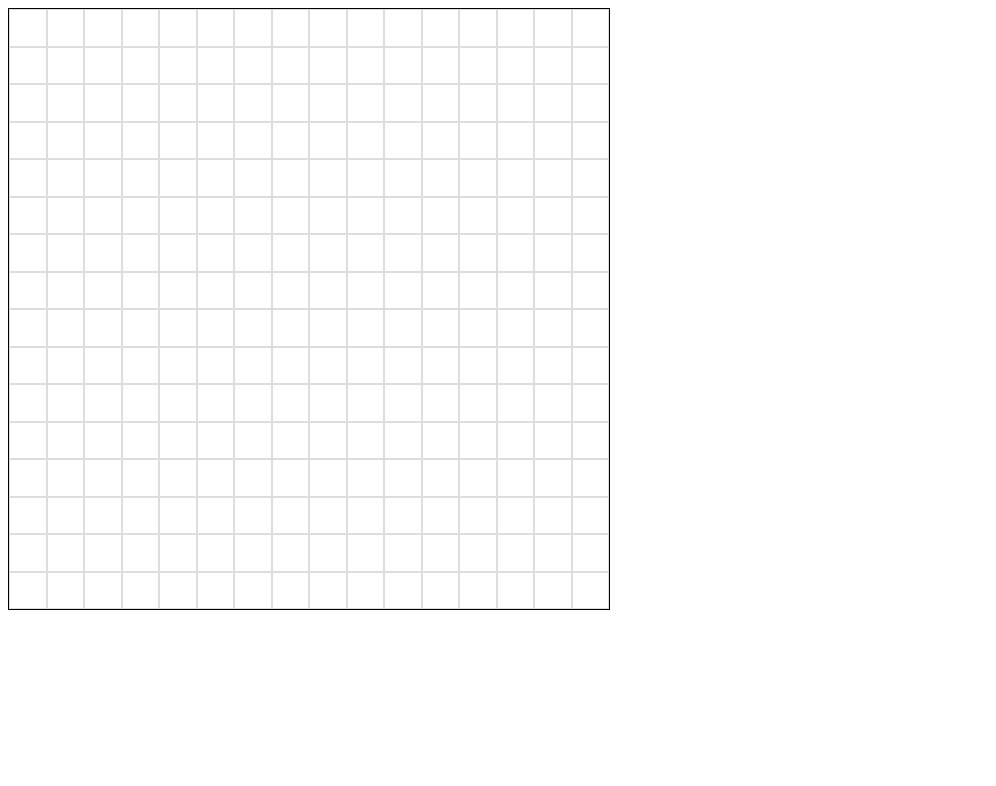
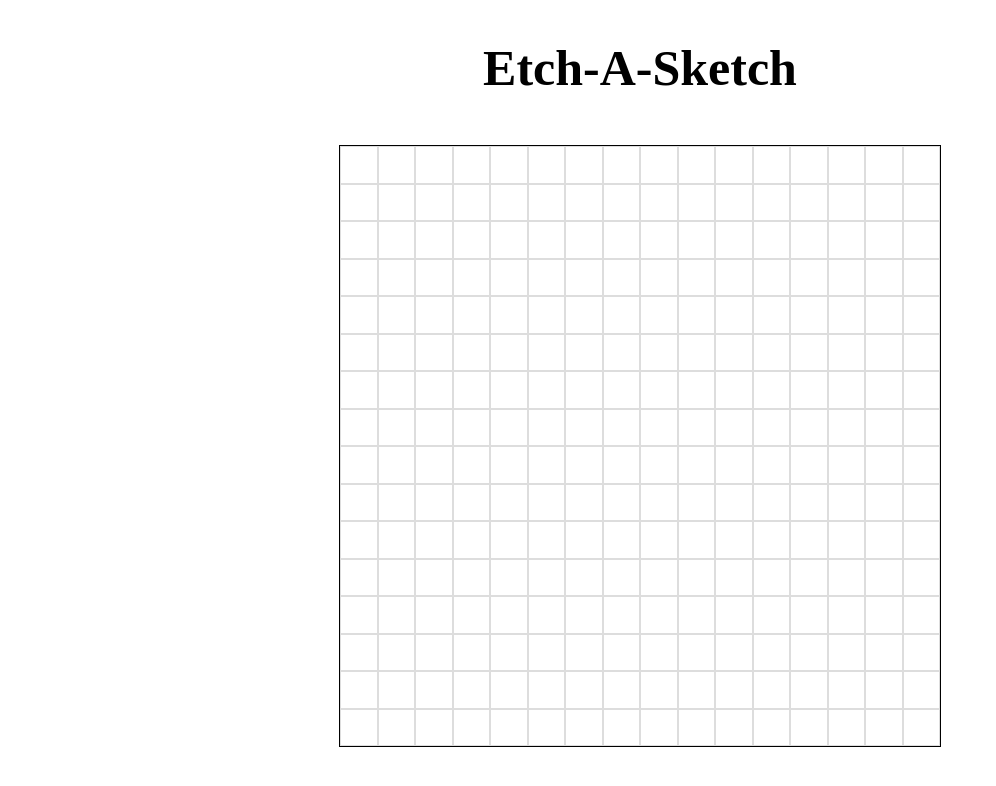
Before and after one commit to igorivor/Etch-A-Sketch, a plain HTML site: page index.html in a window 1280 px wide. Shown: the whole page, without its empty margins (0-996 px from the left). Drawn offline with Linux system fonts and the light colour scheme.

Commit message:
Modified my HTML and CSS files adding title to my web page and adding style to it inmy css

```diff
--- a/index.html
+++ b/index.html
@@ -7,6 +7,9 @@
     <link rel="stylesheet" href="styles.css">
 </head>
 <body>
+    <div class="title">
+        <h1>Etch-A-Sketch</h1>
+    </div>
     <div class="container"></div>
     <script src="script.js"></script>
 </body>
--- a/styles.css
+++ b/styles.css
@@ -1,3 +1,25 @@
+body{
+  display: flex;
+  flex-direction: column;
+  align-items: center;
+  justify-content: center;
+  padding: 0px;
+  margin: 0px;
+  gap: 10px;
+}
+.title{
+  display: flex;
+  justify-content: center;
+  align-items: center;
+  margin: 0px;
+  padding: 5px;
+}
+h1{
+  font-size: 50px;
+  font-family: 'Times New Roman', Times, serif;
+  color: black;
+  font-weight: bold;
+}
 .container{
     display: flex;
     flex-wrap: wrap;
```
